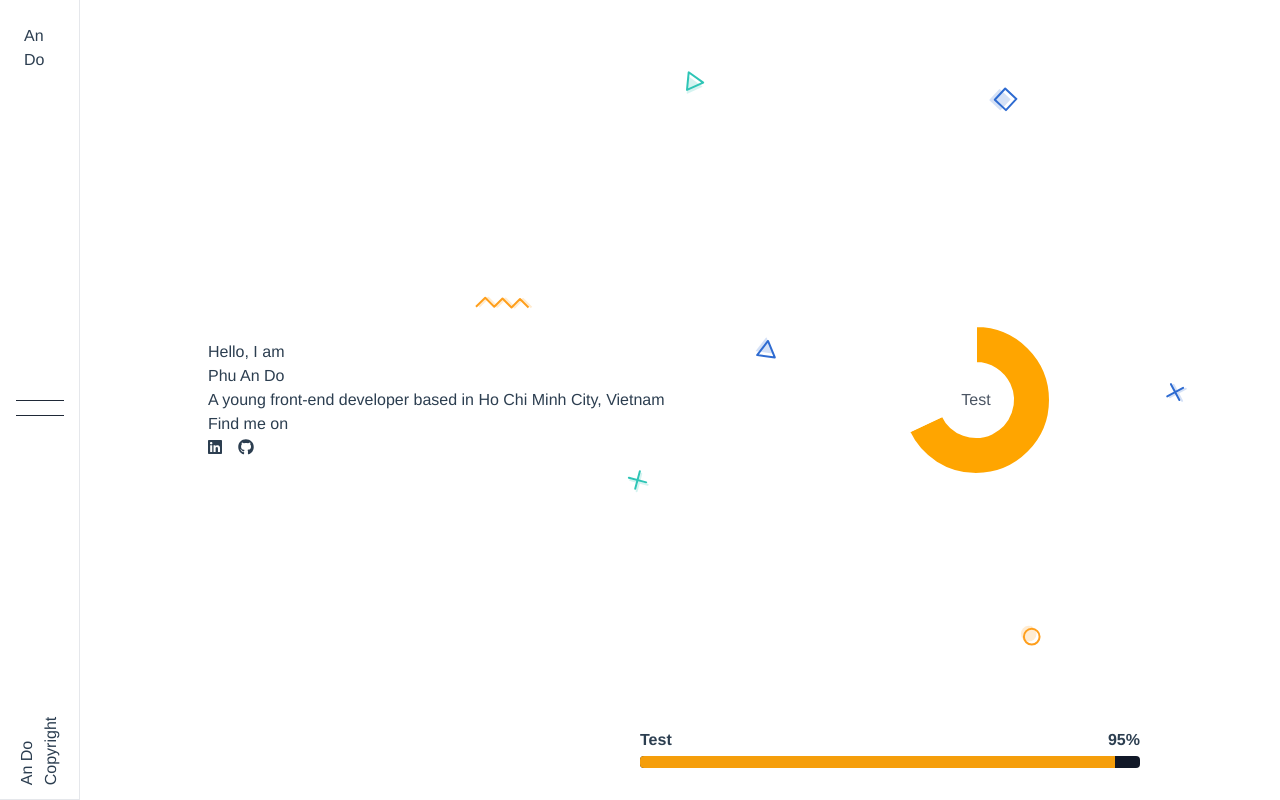
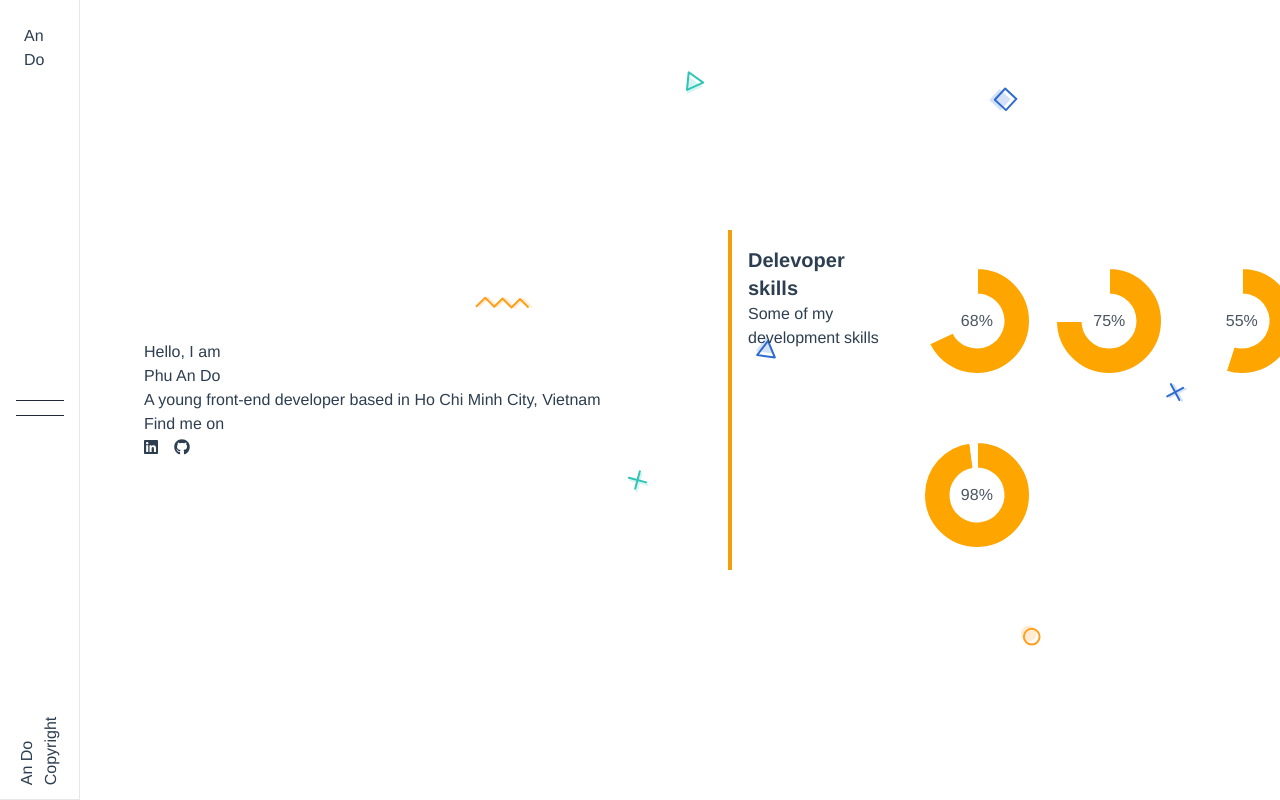
Before and after one commit to dophuan/vue-resume, a Vue app: page /#/ in a window 1280 px wide. Built offline with nearby package versions, Linux system fonts and the light colour scheme.

Commit message:
Add donut group

```diff
--- a/src/components/Animations/Donut.vue
+++ b/src/components/Animations/Donut.vue
@@ -12,12 +12,7 @@
     >
       <slot />
     </div>
-    <canvas
-      id="doughnut"
-      ref="donut"
-      :width="canvasWidth"
-      :height="canvasHeight"
-    ></canvas>
+    <canvas :id="id" :width="canvasWidth" :height="canvasHeight"></canvas>
   </div>
 </template>
 
@@ -32,6 +27,8 @@ export default class Donut extends Vue {
   @Prop({ default: () => [] }) readonly data!: Array<number>;
   @Prop({ default: 40 }) readonly canvasWidth!: number;
   @Prop({ default: 40 }) readonly canvasHeight!: number;
+  @Prop({ default: "doughnut", type: String, required: true })
+  readonly id!: string;
   @Prop({
     default: () => {
       return Chart.defaults;
@@ -52,7 +49,7 @@ export default class Donut extends Vue {
   }
 
   public createChart(chartData: unknown): void {
-    const canvas = document.getElementById("doughnut") as HTMLCanvasElement;
+    const canvas = document.getElementById(this.id) as HTMLCanvasElement;
     const ctx = canvas.getContext("2d");
     if (ctx) {
       ctx.canvas.width = this.canvasWidth;
--- /dev/null
+++ b/src/components/Experiences/DonutGroup.vue
@@ -0,0 +1,98 @@
+<template>
+  <div
+    class="
+      grid grid-rows-2 grid-cols-1
+      md:grid-cols-3 md:grid-rows-1 md:grid-flow-col
+      gap-4
+      w-full
+      h-auto
+    "
+  >
+    <div class="col-span-1 border-l-4 border-yellow-500 p-4">
+      <h2 class="font-bold text-xl">Delevoper skills</h2>
+      <div>Some of my development skills</div>
+    </div>
+    <div class="col-span-2 mt-4">
+      <div class="grid grid-rows-1 grid-cols-3 gap-6">
+        <div class="col-span-1">
+          <DonutChart
+            :data="[68, 32]"
+            :colors="['orange', 'white']"
+            :options="chartOptions"
+            :canvas-width="150"
+            :canvas-height="150"
+            id="donut-1"
+            >68%</DonutChart
+          >
+        </div>
+        <div class="col-span-1">
+          <DonutChart
+            :data="[75, 25]"
+            :colors="['orange', 'white']"
+            :options="chartOptions"
+            :canvas-width="150"
+            :canvas-height="150"
+            id="donut-2"
+            >75%</DonutChart
+          >
+        </div>
+        <div class="col-span-1">
+          <DonutChart
+            :data="[55, 45]"
+            :colors="['orange', 'white']"
+            :options="chartOptions"
+            :canvas-width="150"
+            :canvas-height="150"
+            id="donut-3"
+            >55%</DonutChart
+          >
+        </div>
+        <div class="col-span-1">
+          <DonutChart
+            :data="[98, 2]"
+            :colors="['orange', 'white']"
+            :options="chartOptions"
+            :canvas-width="150"
+            :canvas-height="150"
+            id="donut-4"
+            >98%</DonutChart
+          >
+        </div>
+      </div>
+    </div>
+  </div>
+</template>
+
+<script lang="ts">
+import { Component, Vue } from "vue-property-decorator";
+import DonutChart from "@/components/Animations/Donut.vue";
+
+@Component({
+  components: {
+    DonutChart,
+  },
+})
+export default class DonutGroup extends Vue {
+  get chartOptions(): unknown {
+    return {
+      plugins: {
+        tooltip: {
+          enabled: false,
+        },
+        title: {
+          display: false,
+        },
+        legend: {
+          display: false,
+        },
+        hover: {
+          mode: null,
+        },
+      },
+      maintainAspectRatio: false,
+    };
+  }
+}
+</script>
+
+<style scoped></style>
--- a/src/components/Experiences/ProgressBarGroup.vue
+++ b/src/components/Experiences/ProgressBarGroup.vue
@@ -1,5 +1,13 @@
 <template>
-  <div class="grid grid-col-3 grid-row-1 grid-flow-col gap-4 w-full h-auto">
+  <div
+    class="
+      grid grid-rows-2 grid-cols-1
+      md:grid-cols-3 md:grid-rows-1 md:grid-flow-col
+      gap-4
+      w-full
+      h-auto
+    "
+  >
     <div class="col-span-1 border-l-4 border-yellow-500 p-4">
       <h2 class="font-bold text-xl">Delevoper skills</h2>
       <div>Some of my development skills</div>
--- a/src/views/IntroductionPage.vue
+++ b/src/views/IntroductionPage.vue
@@ -3,15 +3,15 @@
     class="
       w-screen
       h-screen
+      grid grid-rows-2 grid-cols-1
+      md:grid-rows-1 md:grid-cols-2
+      gap-4
       flex
-      md:flex-row
-      flex-column
       items-center
-      xl:p-32
       p-16
     "
   >
-    <div class="left-container w-full md:w-2/4">
+    <div class="col-span-1">
       <p>
         {{ $t("introduction.hello") }}
       </p>
@@ -32,45 +32,10 @@
         </a>
       </div>
     </div>
-
-    <div
-      class="
-        right-container
-        items-center
-        justify-center
-        hidden
-        md:flex md:w-2/4
-      "
-    >
-      <DonutChart
-        :data="[68, 32]"
-        :colors="['orange', 'white']"
-        :options="{
-          plugins: {
-            tooltip: {
-              enabled: false,
-            },
-            title: {
-              display: false,
-            },
-            legend: {
-              display: false,
-            },
-            hover: {
-              mode: null,
-            },
-          },
-          maintainAspectRatio: false,
-        }"
-        :canvas-width="150"
-        :canvas-height="150"
-        >Test</DonutChart
-      >
+    <div class="col-span-1">
+      <!-- <ProgressBarGroup /> -->
+      <DonutGroup />
     </div>
-    <div class="absolute bottom-4 left-1/2" style="width: 500px">
-      <ProgressBar :quantity="95" skill="Test" />
-    </div>
-    <!-- <Follower /> -->
   </div>
 </template>
 
@@ -78,12 +43,16 @@
 import { Component, Vue } from "vue-property-decorator";
 import DonutChart from "@/components/Animations/Donut.vue";
 import ProgressBar from "@/components/Animations/ProgressBar.vue";
+import DonutGroup from "@/components/Experiences/DonutGroup.vue";
+import ProgressBarGroup from "@/components/Experiences/ProgressBarGroup.vue";
 // import Follower from "@/components/Animations/Followers.vue";
 
 @Component({
   components: {
     DonutChart,
     ProgressBar,
+    ProgressBarGroup,
+    DonutGroup,
     // Follower
   },
 })
```
